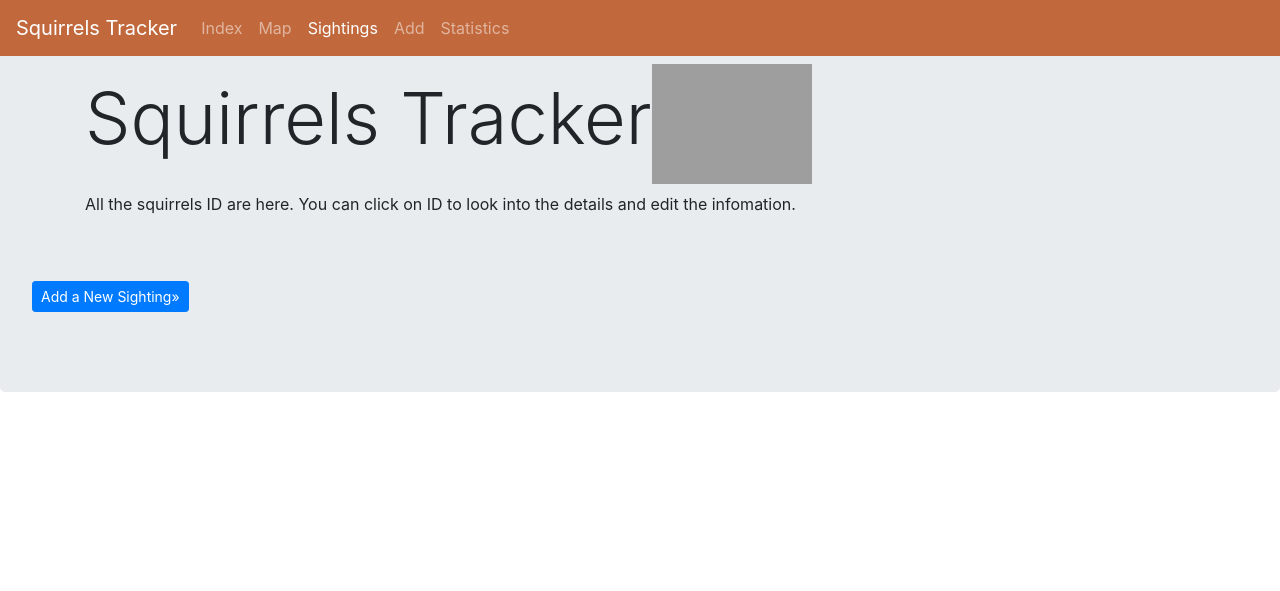
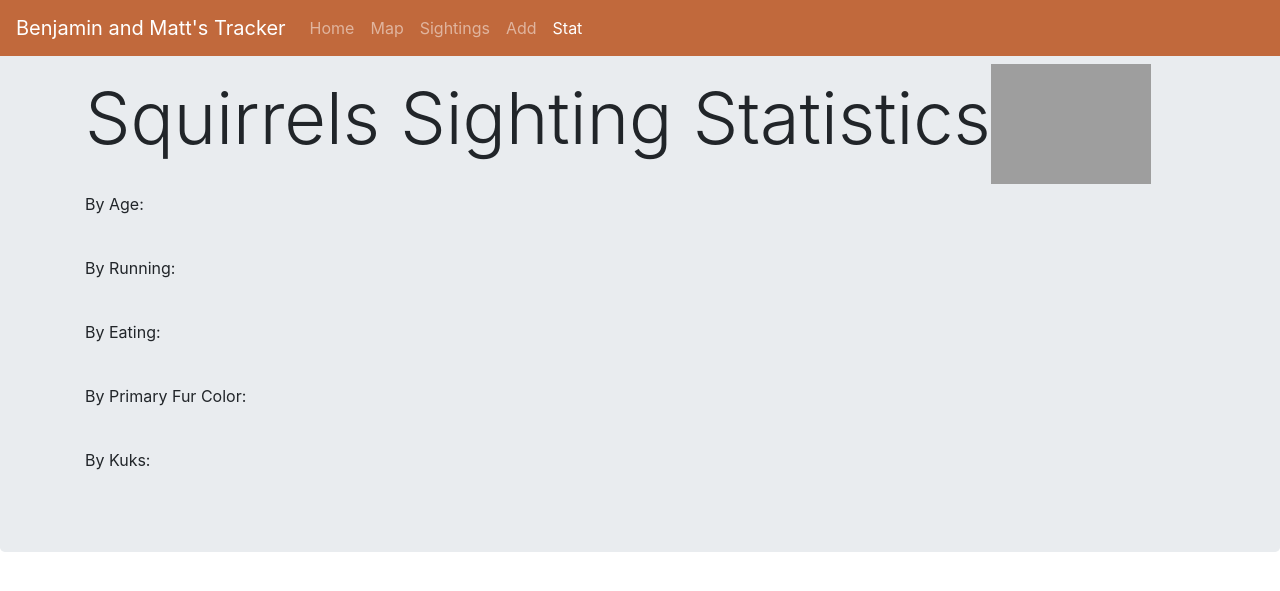
Before and after one commit to hamats423/Squirrel_Project, a Django app: template sightings/templates/sightings/stat.html in a window 1280 px wide. Shown: the top 591 px of the page. Run offline with Django 3.2, Linux system fonts and the light colour scheme; the template is opened without the code that fills it, so the values that code supplies are empty; some libraries are stand-ins or nearby versions; grey boxes are pictures that could not be loaded.

Commit message:
Edit html

```diff
--- a/sightings/templates/sightings/stat.html
+++ b/sightings/templates/sightings/stat.html
@@ -1,7 +1,7 @@
+
+
 <!doctype html>
 <html lang="en">
-
-</html>
 
 <head>
   <!-- Bootstrap CSS -->
@@ -10,35 +10,35 @@
 
   <!-- Custom CSS -->
   {% load static %}
-  <link rel="stylesheet" href="{% static 'sightings/carousel.css' %}">
-  <title>Squirrels Tracker</title>
-
+  <link rel="stylesheet"  href="{% static 'sightings/carousel.css' %}">
+  <title>Benjamin and Matt's Tracker </title>
 </head>
 
 <body>
+
+
     <nav class="navbar navbar-expand-md navbar-dark fixed-top" style="background-color: #C1693C;">
-    <a class="navbar-brand" href="#">Squirrels Tracker</a>
-    <button class="navbar-toggler" type="button" data-toggle="collapse" data-target="#navbarsExampleDefault"
-      aria-controls="navbarsExampleDefault" aria-expanded="false" aria-label="Toggle navigation">
+        <a class="navbar-brand" href="#">Benjamin and Matt's Tracker</a>
+        <button class="navbar-toggler" type="button" data-toggle="collapse" data-target="#navbarsExampleDefault" aria-controls="navbarsExampleDefault" aria-expanded="false" aria-label="Toggle navigation">
           <span class="navbar-toggler-icon"></span>
         </button>
 
         <div class="collapse navbar-collapse" id="navbarsExampleDefault">
           <ul class="navbar-nav mr-auto">
             <li class="nav-item">
-          <a class="nav-link" href="../">Index </a>
+              <a class="nav-link" href="../../">Home </a>
             </li>
             <li class="nav-item">
               <a class="nav-link" href="/map/">Map</a>
             </li>
-        <li class="nav-item active">
-          <a class="nav-link" href="/sightings/">Sightings<span class="sr-only">(current)</span></a>
+            <li class="nav-item">
+                <a class="nav-link" href="/sightings/">Sightings</a>
             </li>
             <li class="nav-item">
                 <a class="nav-link" href="/sightings/add">Add</a>
             </li>
-        <li class="nav-item">
-          <a class="nav-link" href="/sightings/stats">Statistics</a>
+            <li class="nav-item active">
+                <a class="nav-link" href="/sightings/stats">Stat<span class="sr-only">(current)</span></a>
             </li>
 
           </ul>
@@ -46,39 +46,75 @@
       </nav>
 
       <main role="main">
+
+        <!-- Main jumbotron for a primary marketing message or call to action -->
         <div class="jumbotron">
           <div class="container">
-        <h3 class="display-3">Squirrels Tracker<img
+            <h1 class="display-3">Squirrels Sighting Statistics<img
               src="https://www.pngkey.com/png/full/60-607273_animals-baby-squirrel-cute-squirrel-squirrels-squirrel-squirrel.png"
-            alt="Squirrels Logo" class="logo" width="160" height="120" /></h3>
-        <p>All the squirrels ID are here. You can click on ID to look into the details and edit the infomation.</p>
+              alt="Squirrels Logo" class="logo" width="160" height="120" /></h1>
 
-        <div id='main-content' class="right-column col-md-12">
+
+              By Age:
               <ul>
-            {% for squirrel in sightings %}
-            <li style="margin-right:40px; display:inline-block"><a href="{% url 'update' squirrel.UniqueSquirrelID %}">{{ squirrel.UniqueSquirrelID }}</a>
+                {% for i in sq_age %}
+                <li>
+                  {{i.sq_age}}:{{i.age_count}}
                 </li>
                 {% endfor %}
               </ul>
+
+              <br>
+              By Running:
+              <ul>
+                {% for i in sq_running %}
+                <li>
+                  {{i.sq_running}}:{{i.running_count}}
+                </li>
+                {% endfor %}
+              </ul>
+
+              <br>
+              By Eating:
+              <ul>
+                {% for i in sq_eating %}
+                <li>
+                  {{i.sq_eating}}:{{i.eating_count}}
+                </li>
+                {% endfor %}
+              </ul>
+
+
+              <br>
+              By Primary Fur Color:
+              <ul>
+                {% for i in sq_pfurcolor %}
+                <li>
+                  {{i.sq_pfurcolor}}:{{i.primaryfurcolor_count}}
+                </li>
+                {% endfor %}
+              </ul>
+
+            <br>
+              By Kuks:
+              <ul>
+                {% for i in sq_kuks %}
+                <li>
+                  {{i.sq_kuks}}:{{i.kuks_count}}
+                </li>
+                {% endfor %}
+              </ul>
+
+
+            </div>
+          </div>
+
+
+          </div>
         </div>
 
 
 
-        </div>
-        <br>
-        <br>
-        <p><a class="btn btn-primary btn-sm" href="/sightings/add" role="button">Add a New Sighting&raquo;</a></p>
-
-      </div>
-    </div>
-
-    <div class='row'>
-      <div class='header col-md-12' role="banner">
-  </main>
-  <footer class="container">
-
-
-  </footer>
   </body>
 
 </html>
--- a/sightings/templates/sightings/update_sightings.html
+++ b/sightings/templates/sightings/update_sightings.html
@@ -1,3 +1,5 @@
+
+
 <!doctype html>
 <html lang="en">
 
```
Also changed, not shown: sightings/templates/sightings/index.html (+21 -2 lines). Lines whose indentation alone changed are shown as unchanged.
